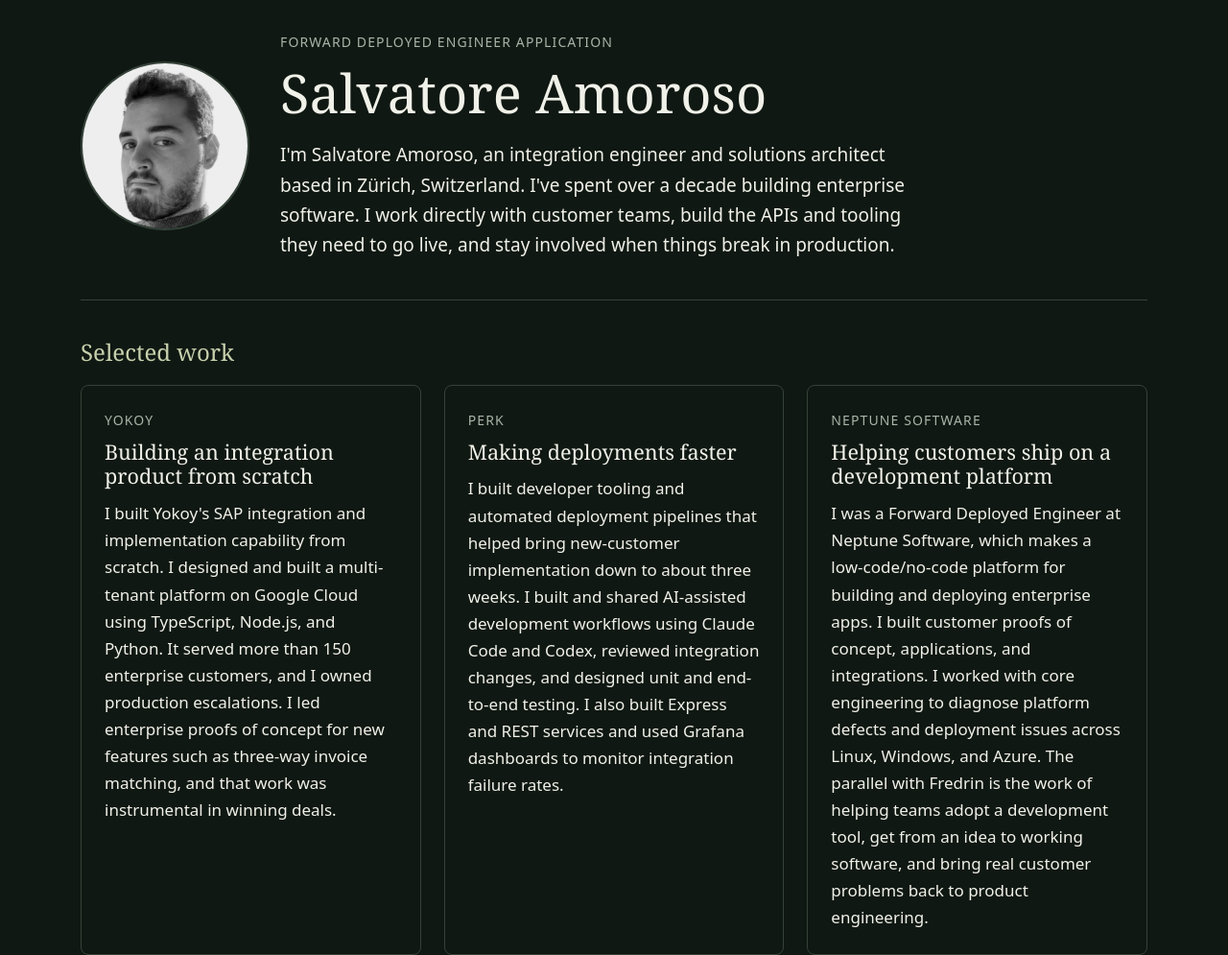
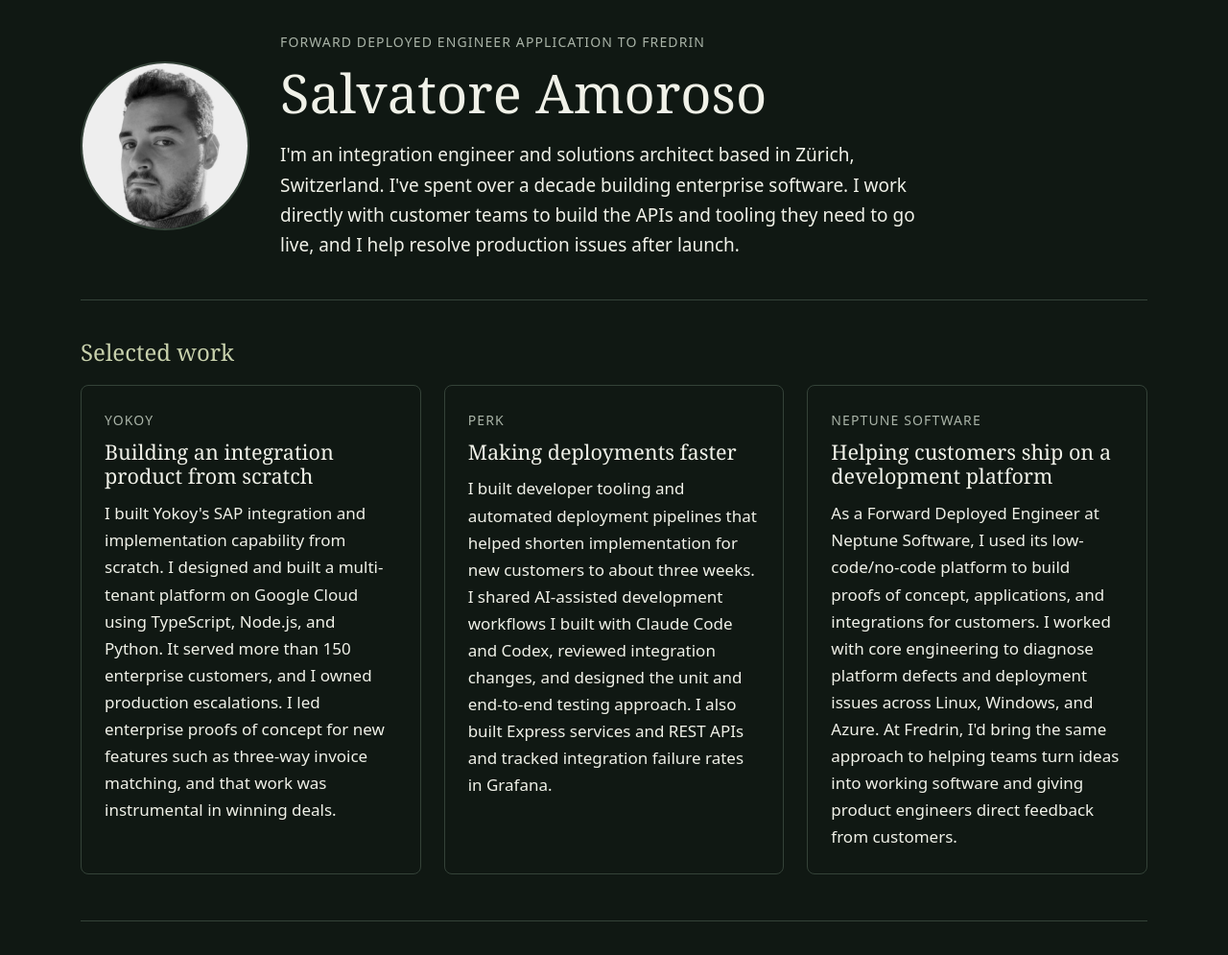
Before and after one commit to salvatore-amoroso/Fredrin-about-me, a plain HTML site: page index.html in a window 1280 px wide. Shown: the top 995 px of the page at 96% size. Drawn offline with Linux system fonts and the light colour scheme.

Commit message:
docs: polish About Me application copy (#2)
Clarify the introduction and the connection between customer-facing engineering experience and the Fredrin role.

Co-authored-by: Salvatore Amoroso <99086696+salvatore-amoroso@users.noreply.github.com>

```diff
--- a/index.html
+++ b/index.html
@@ -4,16 +4,16 @@
   <meta charset="utf-8">
   <meta name="viewport" content="width=device-width, initial-scale=1">
   <title>Salvatore Amoroso — Integration Engineer &amp; Solutions Architect</title>
-  <meta name="description" content="Salvatore Amoroso is an integration engineer and solutions architect in Zürich who builds APIs and tooling with customer teams. About page for a Forward Deployed Engineer application to Fredrin.">
+  <meta name="description" content="Salvatore Amoroso, an integration engineer and solutions architect in Zürich, shares selected work for his Forward Deployed Engineer application to Fredrin.">
   <link rel="stylesheet" href="styles.css">
 </head>
 <body>
   <header class="intro">
     <img class="portrait" src="assets/portrait.jpg" width="510" height="510" alt="Salvatore Amoroso">
     <div class="intro-text">
-      <p class="eyebrow">Forward Deployed Engineer application</p>
+      <p class="eyebrow">Forward Deployed Engineer application to Fredrin</p>
       <h1>Salvatore Amoroso</h1>
-      <p class="lead">I'm Salvatore Amoroso, an integration engineer and solutions architect based in Zürich, Switzerland. I've spent over a decade building enterprise software. I work directly with customer teams, build the APIs and tooling they need to go live, and stay involved when things break in production.</p>
+      <p class="lead">I'm an integration engineer and solutions architect based in Zürich, Switzerland. I've spent over a decade building enterprise software. I work directly with customer teams to build the APIs and tooling they need to go live, and I help resolve production issues after launch.</p>
     </div>
   </header>
 
@@ -29,13 +29,13 @@
       <section class="example" aria-labelledby="perk">
         <p class="company">Perk</p>
         <h3 id="perk">Making deployments faster</h3>
-        <p>I built developer tooling and automated deployment pipelines that helped bring new-customer implementation down to about three weeks. I built and shared AI-assisted development workflows using Claude Code and Codex, reviewed integration changes, and designed unit and end-to-end testing. I also built Express and REST services and used Grafana dashboards to monitor integration failure rates.</p>
+        <p>I built developer tooling and automated deployment pipelines that helped shorten implementation for new customers to about three weeks. I shared AI-assisted development workflows I built with Claude Code and Codex, reviewed integration changes, and designed the unit and end-to-end testing approach. I also built Express services and REST APIs and tracked integration failure rates in Grafana.</p>
       </section>
 
       <section class="example" aria-labelledby="neptune">
         <p class="company">Neptune Software</p>
         <h3 id="neptune">Helping customers ship on a development platform</h3>
-        <p>I was a Forward Deployed Engineer at Neptune Software, which makes a low-code/no-code platform for building and deploying enterprise apps. I built customer proofs of concept, applications, and integrations. I worked with core engineering to diagnose platform defects and deployment issues across Linux, Windows, and Azure. The parallel with Fredrin is the work of helping teams adopt a development tool, get from an idea to working software, and bring real customer problems back to product engineering.</p>
+        <p>As a Forward Deployed Engineer at Neptune Software, I used its low-code/no-code platform to build proofs of concept, applications, and integrations for customers. I worked with core engineering to diagnose platform defects and deployment issues across Linux, Windows, and Azure. At Fredrin, I'd bring the same approach to helping teams turn ideas into working software and giving product engineers direct feedback from customers.</p>
       </section>
     </div>
   </main>
```
